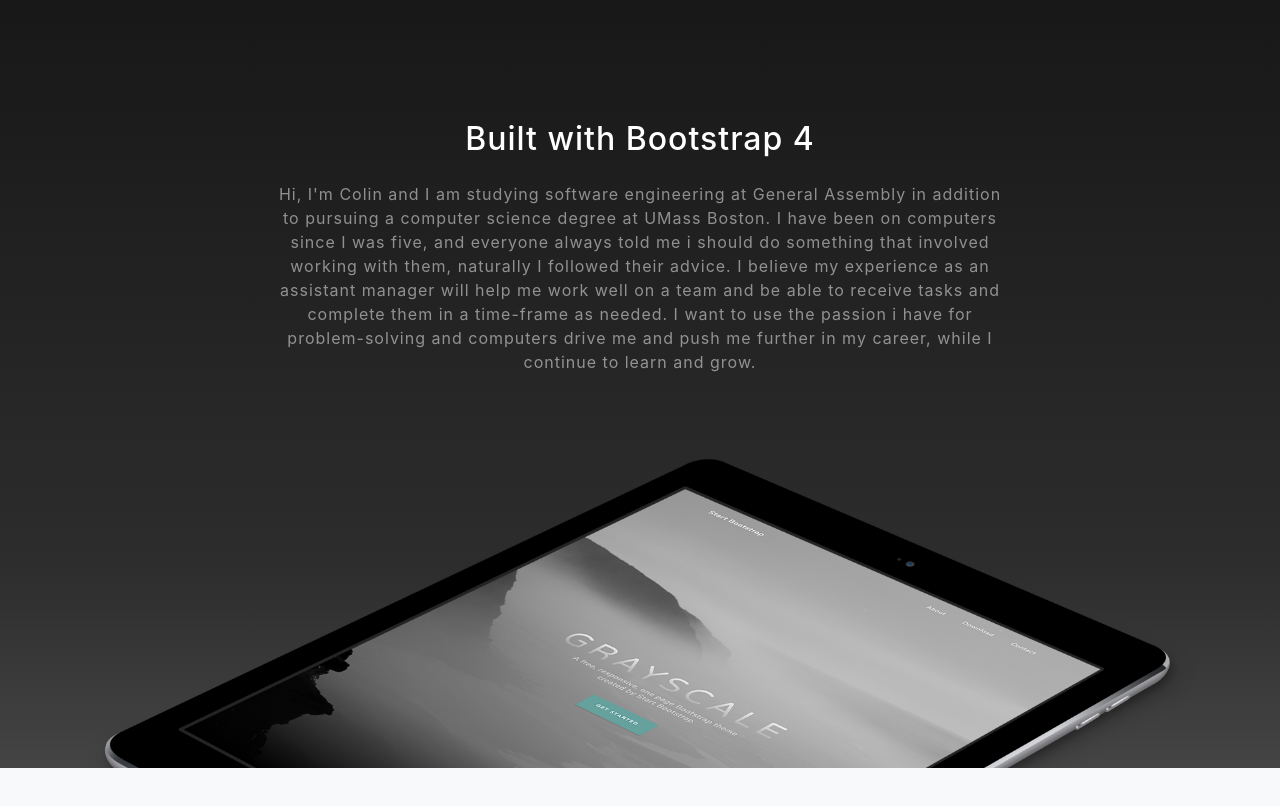
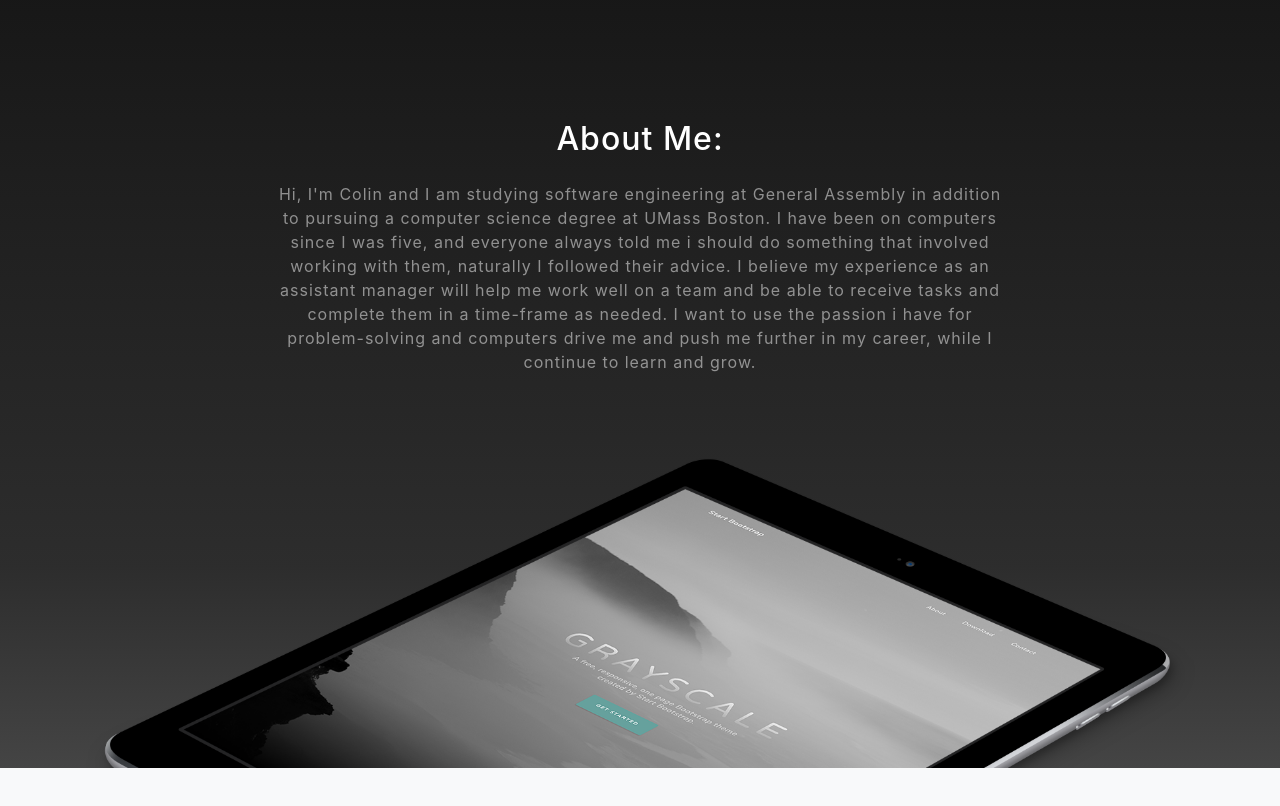
Before and after one commit to cclancy97/cclancy97.github.io, a website with bundled scripts: page index.html in a window 1280 px wide. Shown: the part 840-1646 px from the top of the page. Built offline with nearby package versions, Linux system fonts and the light colour scheme.

Commit message:
Added about me header

```diff
--- a/index.html
+++ b/index.html
@@ -65,7 +65,7 @@
     <div class="container">
       <div class="row">
         <div class="col-lg-8 mx-auto">
-          <h2 class="text-white mb-4">Built with Bootstrap 4</h2>
+          <h2 class="text-white mb-4">About Me:</h2>
           <p class="text-white-50">Hi, I'm Colin and I am studying software engineering at General Assembly in addition to pursuing a computer science degree at UMass Boston. I have been on computers since I was five, and everyone always told me i should do something that involved working with them, naturally I followed their advice. I believe my experience as an assistant manager will help me work well on a team and be able to receive tasks and complete them in a time-frame as needed. I want to use the passion i have for problem-solving and computers drive me and push me further in my career, while I continue to learn and grow. </p>
         </div>
       </div>
```
